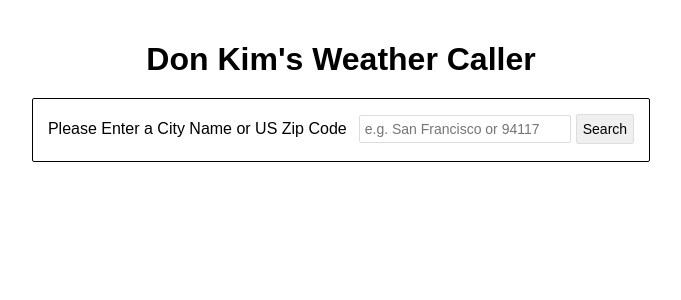
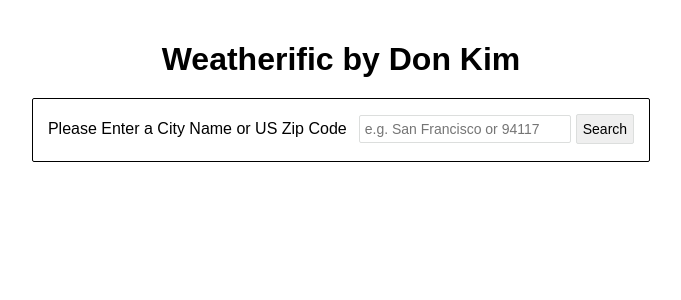
Before and after one commit to 10KD/Weatherific, a React (Create React App) app in the folder weather-ui/: page / in a window 1280 px wide. Shown: the top 300 px of the page, without its empty margins (299-980 px from the left). Built offline with nearby package versions, Linux system fonts and the light colour scheme; no server answers.

Commit message:
naming change

```diff
--- a/weather-ui/public/index.html
+++ b/weather-ui/public/index.html
@@ -19,7 +19,7 @@
       work correctly both with client-side routing and a non-root public URL.
       Learn how to configure a non-root public URL by running `npm run build`.
     -->
-    <title>Don Kim's Weather Caller</title>
+    <title>Don Kim's Weather App</title>
   </head>
   <body>
     <noscript>
--- a/weather-ui/src/components/WeatherHome.js
+++ b/weather-ui/src/components/WeatherHome.js
@@ -62,7 +62,7 @@ class WeatherHome extends React.Component {
 
             return (
                 <div className="home">
-                    <h1>Don Kim's Weather Caller</h1>
+                    <h1>Weatherific by Don Kim</h1>
                     <WeatherSearch
                     search={this.search}/>
                     <WeatherDisplay
```
